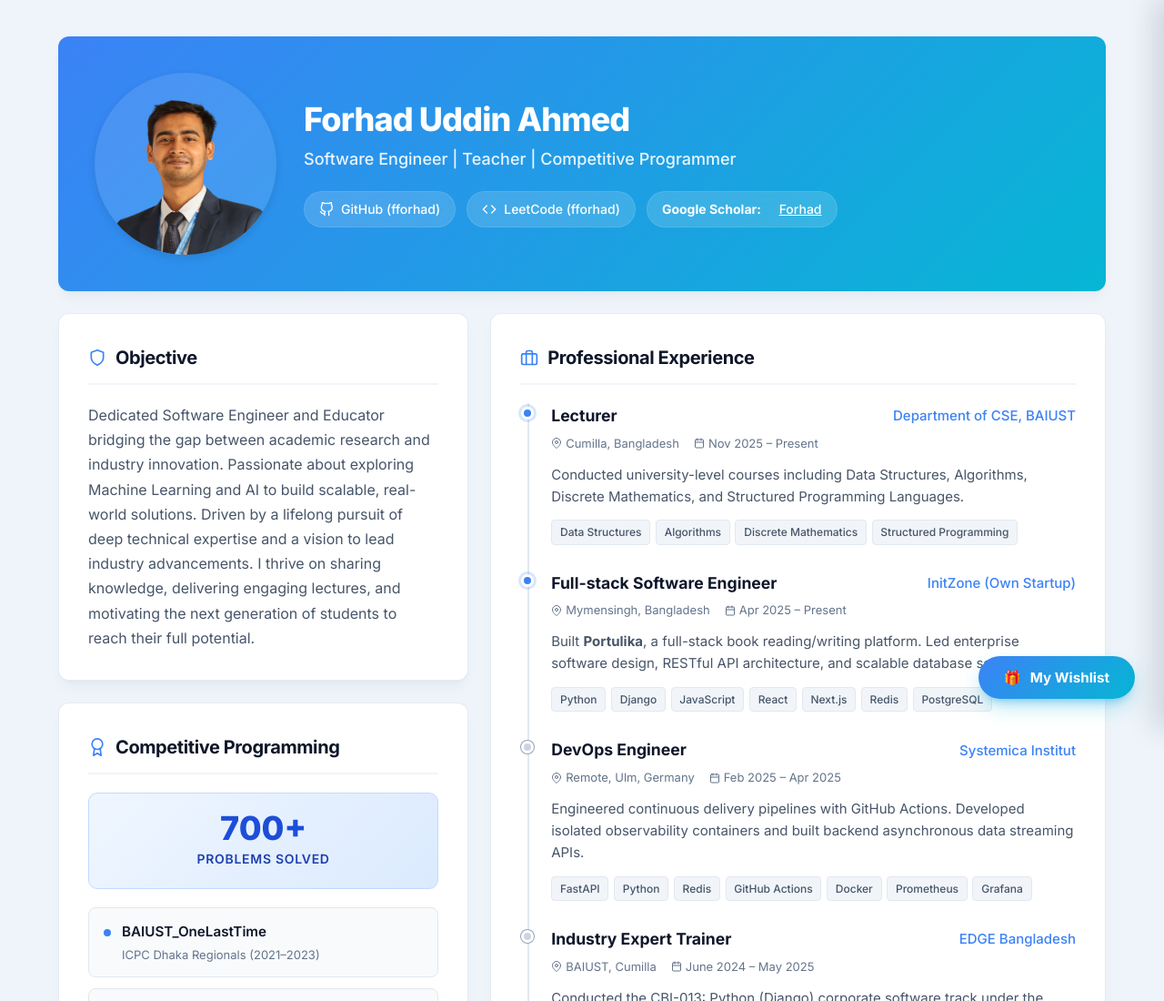
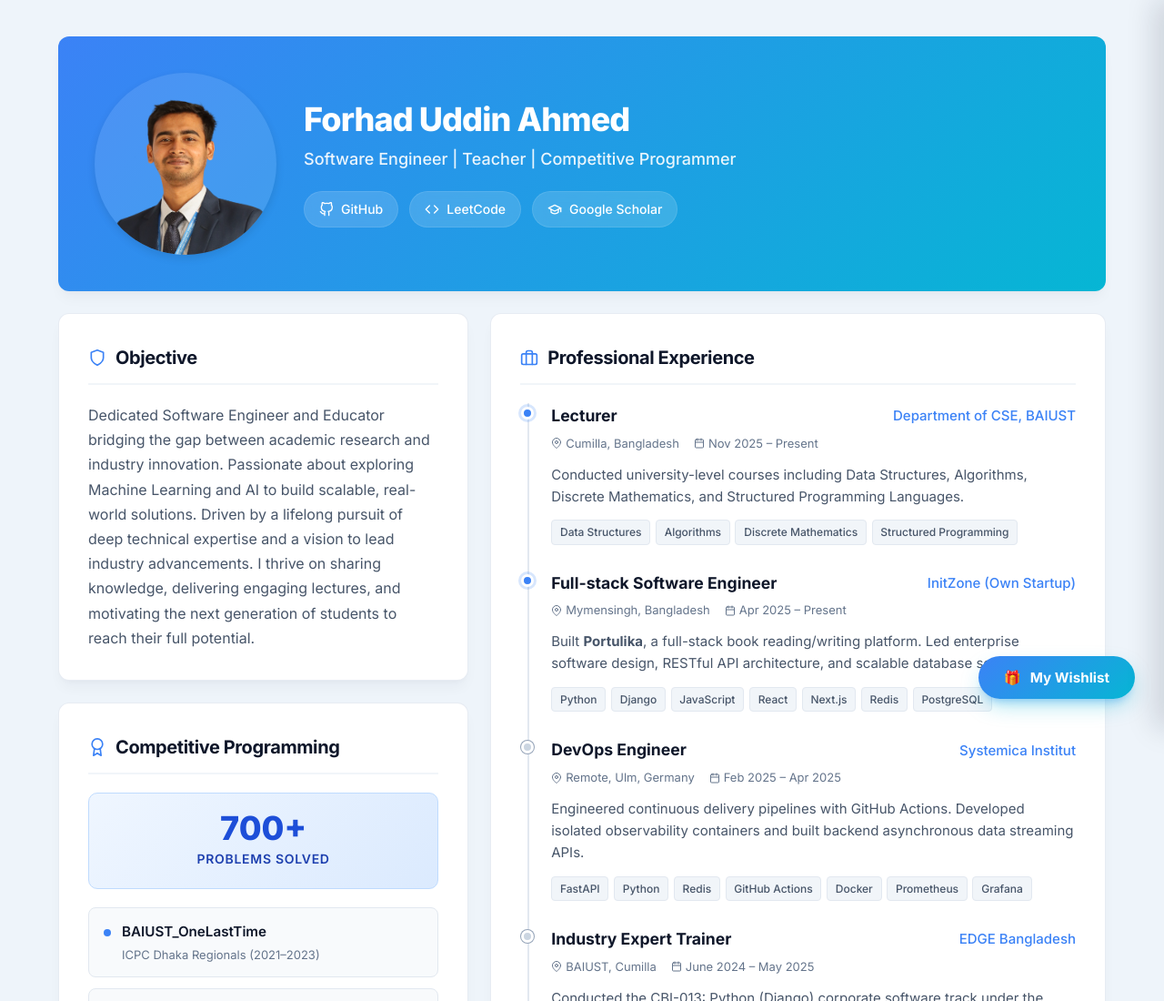
Before and after one commit to FForhad/FForhad.github.io, a plain HTML site: page index.html in a window 1280 px wide. Shown: the top 1100 px of the page at 91% size. Drawn offline with Linux system fonts and the light colour scheme.

Commit message:
fix(web): updated links from title.

```diff
--- a/index.html
+++ b/index.html
@@ -823,7 +823,7 @@
               <path
                 d="M9 19c-5 1.5-5-2.5-7-3m14 6v-3.87a3.37 3.37 0 0 0-.94-2.61c3.14-.35 6.44-1.54 6.44-7A5.44 5.44 0 0 0 20 4.77 5.07 5.07 0 0 0 19.91 1S18.73.65 16 2.48a13.38 13.38 0 0 0-7 0C6.27.65 5.09 1 5.09 1A5.07 5.07 0 0 0 5 4.77a5.44 5.44 0 0 0-1.5 3.78c0 5.42 3.3 6.61 6.44 7A3.37 3.37 0 0 0 9 18.13V22" />
             </svg>
-            GitHub (fforhad)
+            GitHub
           </a>
           <a href="https://leetcode.com/fforhad" target="_blank" rel="noopener noreferrer" class="link-pill">
             <svg class="svg-icon" viewBox="0 0 24 24" width="16" height="16" stroke="currentColor" stroke-width="2"
@@ -831,13 +831,18 @@
               <polyline points="16 18 22 12 16 6" />
               <polyline points="8 6 2 12 8 18" />
             </svg>
-            LeetCode (fforhad)
+            LeetCode
           </a>
-          <div class="link-pill">
-            <strong>Google Scholar:</strong>&nbsp;<a
-              href="https://scholar.google.com/citations?user=hIcd4nkAAAAJ&hl=en&oi=ao" target="_blank"
-              rel="noopener noreferrer" style="color: #ffffff; text-decoration: underline;">Forhad</a>
-          </div>
+          <a href="https://scholar.google.com/citations?user=hIcd4nkAAAAJ&hl=en&oi=ao" target="_blank"
+            rel="noopener noreferrer" class="link-pill">
+            <svg class="svg-icon" viewBox="0 0 24 24" width="16" height="16" stroke="currentColor" stroke-width="2"
+              fill="none" stroke-linecap="round" stroke-linejoin="round">
+              <path d="M22 10v6"></path>
+              <path d="M2 10l10-5 10 5-10 5z"></path>
+              <path d="M6 12v5c3 3 9 3 12 0v-5"></path>
+            </svg>
+            Google Scholar
+          </a>
         </div>
       </div>
     </header>
```
